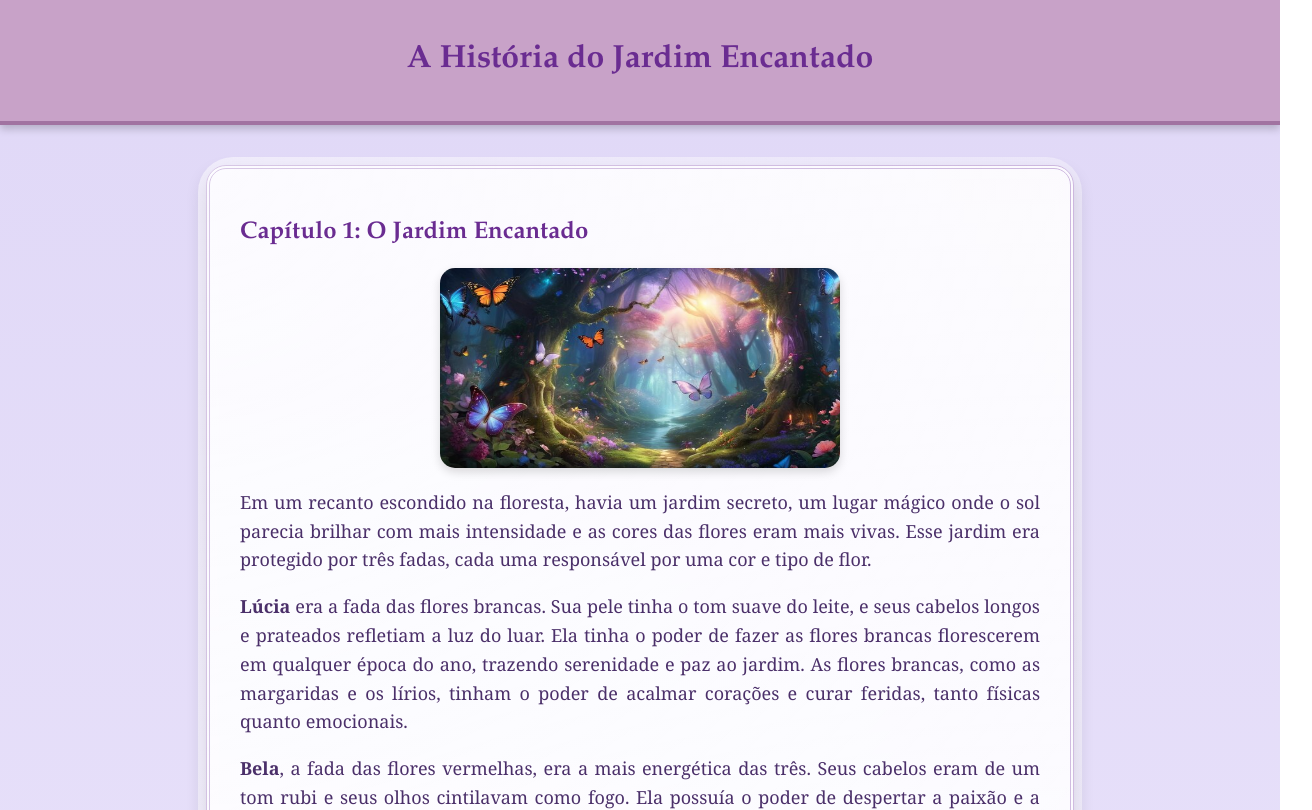
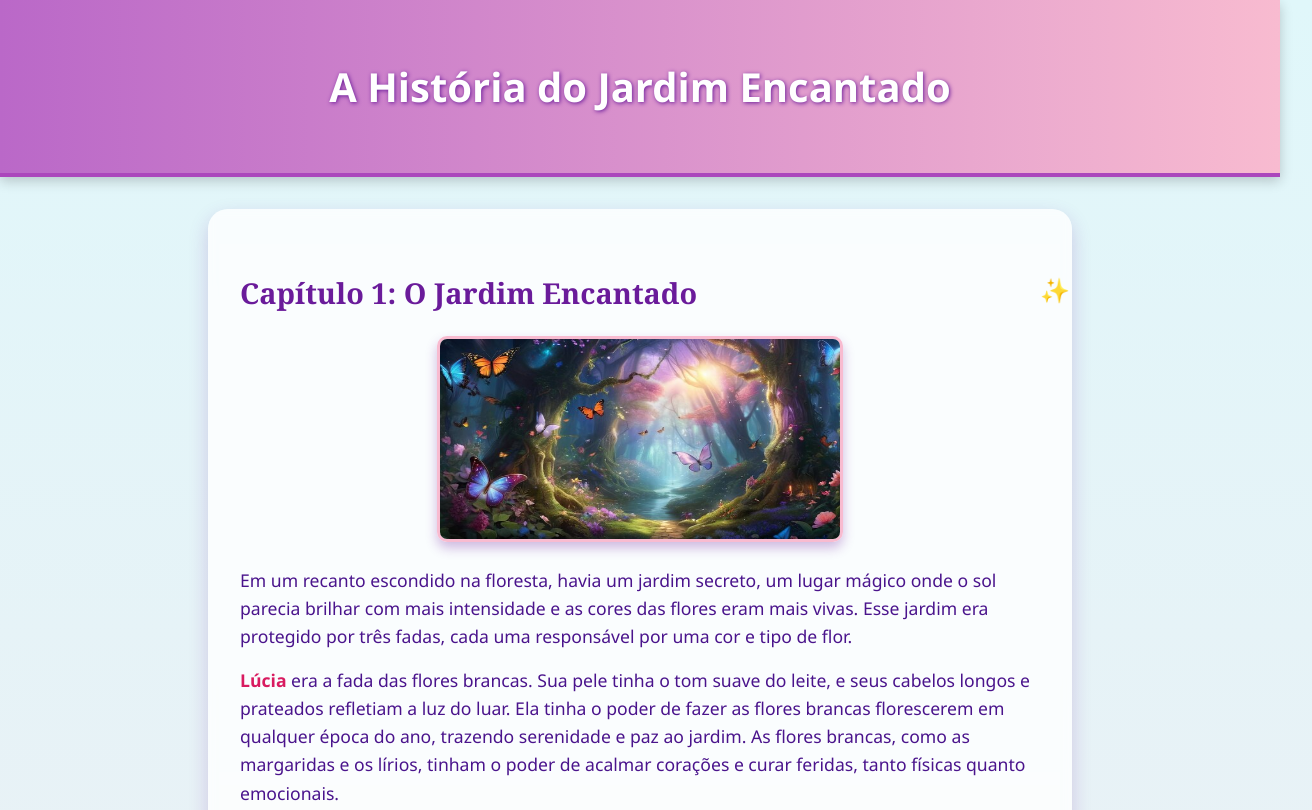
Before and after one commit to Kath-daiane/HTML-CSS, a plain HTML site: page atividade 6/index.html in a window 1280 px wide. Shown: the top 810 px of the page, 1312 px wide, since content can reach past the window. Drawn offline with Linux system fonts and the light colour scheme.

Commit message:
adiciona estilos CSS e vincula arquivos HTML à nova folha de estilo na atividade 3; remove imagens não utilizadas na atividade 6

```diff
--- /dev/null
+++ b/atividade 3/estilo.css
@@ -0,0 +1,99 @@
+/* Faz o body ocupar toda a altura da tela e usa Flexbox */
+html, body {
+    height: 100%;
+    margin: 0;
+    padding: 0;
+}
+
+body {
+    display: flex;
+    flex-direction: column;
+    min-height: 100vh;
+    font-family: 'Segoe UI', Tahoma, Geneva, Verdana, sans-serif;
+    background-color: #fffaf0;
+    color: #333;
+}
+
+/* Header */
+header {
+    background-color: #f67280;
+    color: white;
+    padding: 20px 0;
+    text-align: center;
+    box-shadow: 0 2px 8px rgba(0, 0, 0, 0.1);
+}
+
+header h1 {
+    margin: 0;
+    font-size: 2.5em;
+}
+
+/* Navegação */
+nav ul {
+    list-style: none;
+    padding: 0;
+    margin: 10px 0 0 0;
+    display: flex;
+    justify-content: center;
+    gap: 20px;
+}
+
+nav a {
+    text-decoration: none;
+    color: white;
+    font-weight: bold;
+    padding: 6px 12px;
+    border-radius: 4px;
+    transition: background-color 0.3s;
+}
+
+nav a:hover {
+    background-color: #c06c84;
+}
+
+/* Main empurra o rodapé para o fim da página */
+main {
+    flex: 1;
+    max-width: 800px;
+    margin: 40px auto;
+    padding: 20px;
+    background-color: #fff;
+    border-radius: 12px;
+    box-shadow: 0 4px 12px rgba(0, 0, 0, 0.05);
+}
+
+/* Títulos */
+main h2 {
+    color: #6c5b7b;
+    font-size: 2em;
+    margin-top: 0;
+}
+
+main h3 {
+    color: #355c7d;
+    margin-top: 30px;
+}
+
+/* Imagem */
+img {
+    display: block;
+    margin: 20px auto;
+    border-radius: 12px;
+    max-width: 100%;
+    height: auto;
+}
+
+/* Listas */
+ul, ol {
+    padding-left: 20px;
+}
+
+/* Rodapé no fim da página */
+footer {
+    background-color: #f67280;
+    color: white;
+    text-align: center;
+    padding: 15px 0;
+    font-size: 0.9em;
+    margin-top: auto;
+}
--- a/atividade 6/estilo.css
+++ b/atividade 6/estilo.css
@@ -1,92 +1,88 @@
-/* estilo.css */
-
 body {
-    font-family: 'Georgia', serif;
-    background: linear-gradient(to bottom, #e0d8f7, #f5f0ff);
     margin: 0;
-    padding: 0;
-    color: #4b306a;
+    font-family: 'Segoe UI', cursive, sans-serif;
+    background: linear-gradient(to bottom, #e0f7fa, #fce4ec);
+    color: #4a148c;
+    padding-bottom: 50px;
 }
 
 header {
-    background-color: #c8a2c8;
-    color: white;
-    padding: 20px;
+    background: linear-gradient(to right, #ba68c8, #f8bbd0);
+    padding: 2rem;
     text-align: center;
-    border-bottom: 4px solid #a173a1;
-    box-shadow: 0 4px 8px rgba(0,0,0,0.2);
+    box-shadow: 0 4px 12px rgba(0, 0, 0, 0.2);
+    border-bottom: 4px solid #ab47bc;
 }
 
-.container::before {
-    content: '';
-    position: absolute;
-    top: -12px;
-    left: -12px;
-    right: -12px;
-    bottom: -12px;
-    border-radius: 35px;
-    background: radial-gradient(circle at top left, #ffffff80, transparent),
-                radial-gradient(circle at bottom right, #ffffff80, transparent);
-    z-index: -1;
+header h1 {
+    font-size: 2.5rem;
+    color: #fff;
+    text-shadow: 1px 1px 4px #6a1b9a;
 }
-
 
 .container {
     max-width: 800px;
-    margin: 40px auto;
-    background: #ffffffcc;
-    padding: 30px;
-    border: 4px double #b08fcc;
+    margin: 2rem auto;
+    background: rgba(255, 255, 255, 0.8);
+    padding: 2rem;
     border-radius: 20px;
-    box-shadow: 0 10px 20px rgba(0, 0, 0, 0.2);
-    backdrop-filter: blur(6px);
+    box-shadow: 0 8px 20px rgba(106, 27, 154, 0.2);
+    backdrop-filter: blur(5px);
 }
 
-h1, h2 {
-    font-family: 'Palatino Linotype', 'Book Antiqua', Palatino, serif;
-    color: #6a2c91;
+h2 {
+    font-family: 'Georgia', serif;
+    color: #6a1b9a;
+    font-size: 1.8rem;
+    margin-top: 2rem;
+    position: relative;
+}
+
+h2::after {
+    content: "✨";
+    position: absolute;
+    right: -30px;
+    top: 0;
+    font-size: 1.5rem;
 }
 
 p {
-    font-size: 18px;
     line-height: 1.6;
-    text-align: justify;
+    font-size: 1.1rem;
+    margin: 1rem 0;
+}
+
+strong {
+    color: #d81b60;
+    font-weight: bold;
 }
 
 img {
     display: block;
-    margin: 20px auto;
-    border-radius: 15px;
-    box-shadow: 0 4px 10px rgba(0,0,0,0.15);
+    margin: 1.5rem auto;
+    border-radius: 10px;
+    box-shadow: 0 6px 12px rgba(106, 27, 154, 0.3);
+    border: 3px solid #f8bbd0;
 }
 
 blockquote {
-    position: relative;
-    background: #f0e5ff;
-    border-left: 5px solid #b98ae0;
-    margin: 20px 0;
-    padding: 15px 20px;
+    margin: 1.5rem 2rem;
+    padding: 1rem;
+    background-color: #f3e5f5;
+    border-left: 5px solid #ab47bc;
     font-style: italic;
-    border-radius: 15px;
-    max-width: 600px;
-    margin-left: auto;
-    margin-right: auto;
-}
-
-blockquote::before {
-    content: "“";
-    font-size: 40px;
-    color: #b98ae0;
-    position: absolute;
-    top: -10px;
-    left: 10px;
+    color: #4a148c;
+    box-shadow: 0 2px 8px rgba(171, 71, 188, 0.2);
 }
 
 footer {
+    background-color: #ba68c8;
+    color: white;
     text-align: center;
-    padding: 15px;
-    background-color: #c8a2c8;
-    color: white;
-    border-top: 4px solid #a173a1;
-    display: grid; place-items: center; height: 100px;
+    padding: 1rem;
+    position: relative;
+    bottom: 0;
+    width: 100%;
+    box-shadow: 0 -4px 12px rgba(0, 0, 0, 0.2);
+    font-size: 0.9rem;
 }
```
Also changed, not shown: atividade 3/index.html (+1 -0 lines), atividade 3/lanche.html (+1 -0 lines), atividade 3/refeicao.html (+1 -0 lines), atividade 3/sobremesa.html (+1 -0 lines), atividade 6/fadas no jardim.jpg (deleted), atividade 6/jardim das fadas.jpg (deleted).
